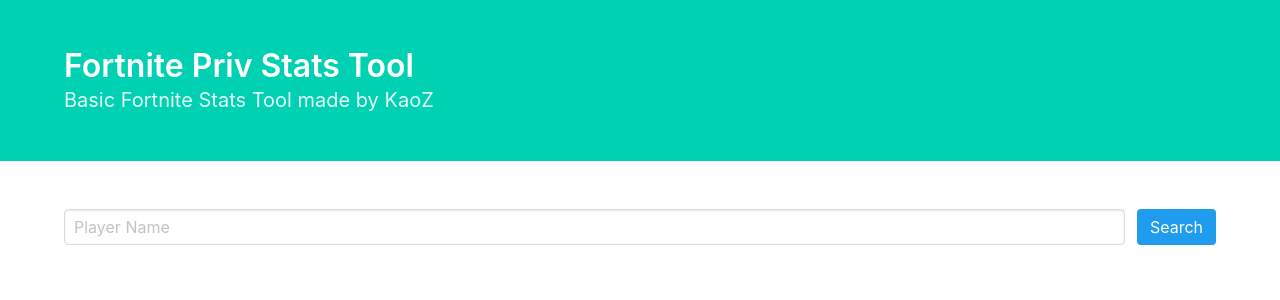
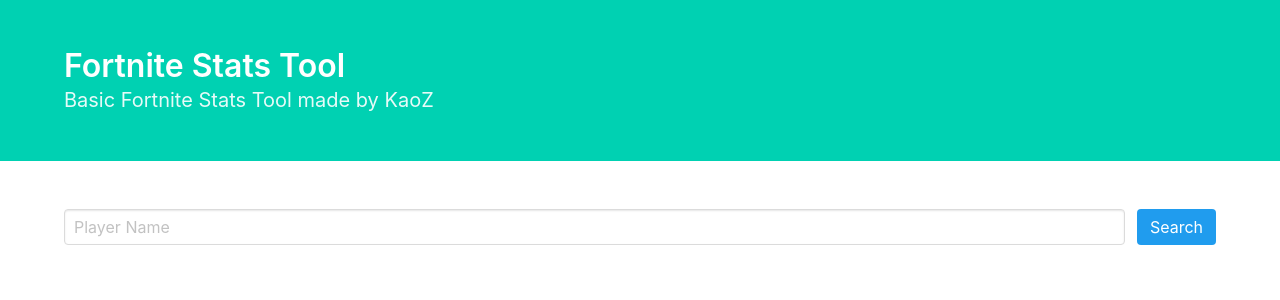
Before and after one commit to Overfl0w1/Fortnite-Basic-Comparison-App, a Flask app: page / in a window 1280 px wide. Shown: the top 300 px of the page. Run offline with Flask 2, Linux system fonts and the light colour scheme.

Commit message:
Update index.html

```diff
--- a/templates/index.html
+++ b/templates/index.html
@@ -4,14 +4,14 @@
     <meta charset="UTF-8">
     <meta name="viewport" content="width=device-width, initial-scale=1">
     <link rel="stylesheet" href="https://cdnjs.cloudflare.com/ajax/libs/bulma/0.7.1/css/bulma.min.css" />
-    <title>Fortnite Priv Tool</title>
+    <title>Fortnite Stats Tool</title>
 </head>
 <body>
         <section class="hero is-primary">
                 <div class="hero-body">
                   <div class="container">
                     <h1 class="title">
-                      Fortnite Priv Stats Tool
+                      Fortnite Stats Tool
                     </h1>
                     <h2 class="subtitle">
                       Basic Fortnite Stats Tool made by KaoZ
```
